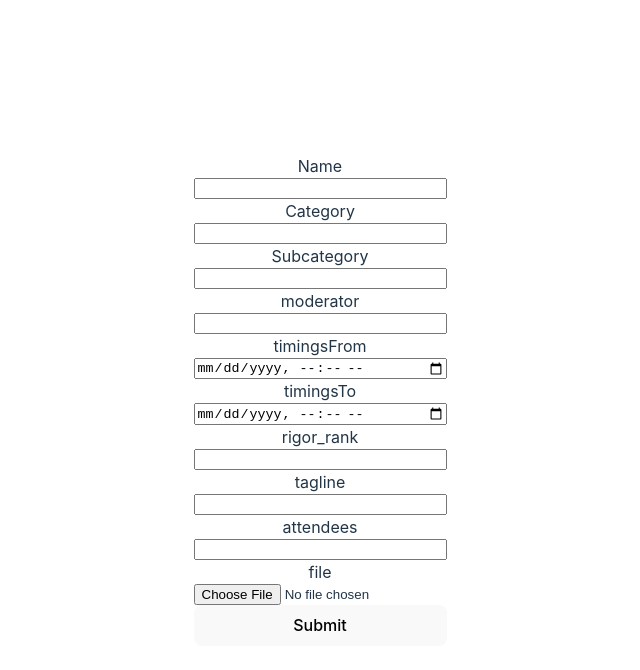
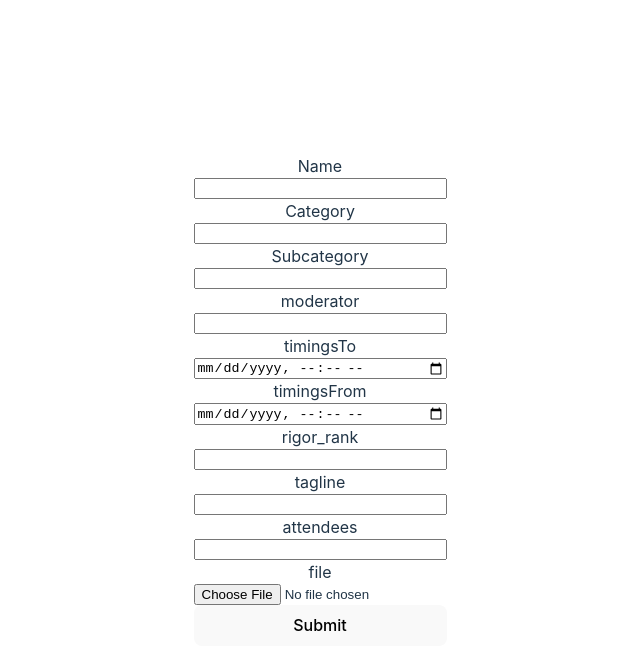
Before and after one commit to mkpgtr/EventForm_NudgeAPI, a React (Vite) app: page /editEvent/1 in a window 1280 px wide. Shown: the top 670 px of the page, without its empty margins (320-960 px from the left). Built offline with nearby package versions, Linux system fonts and the light colour scheme; no server answers.

Commit message:
made changes to edit form

```diff
--- a/src/pages/AllEvents.jsx
+++ b/src/pages/AllEvents.jsx
@@ -33,7 +33,7 @@ const redirectToUpdatePage = ()=>{
   return (
     <div>
         {events && events.map((event)=>{
-            return <div style={{display:'flex', justifyContent:'center'}}>
+            return <div key={event.id} style={{display:'flex', justifyContent:'center'}}>
                 <span>{event.name}</span>
                 <button onClick={()=>navigate(`/editEvent/${event.id}`)}>Edit</button>
                 <button onClick={()=>deleteEventFromBackend(event.id)}>Delete</button>
--- a/src/pages/EditEvent.jsx
+++ b/src/pages/EditEvent.jsx
@@ -12,7 +12,8 @@ const defaultFormObject = {
   timingsFrom:"",
   rigor_rank:"",
   tagline:"",
-  attendees:[]
+  attendees:[],
+  imageURL:''
 
 
 }
@@ -22,17 +23,9 @@ const [event,setEvent] = useState({})
   const params = useParams()
   const [file,setFile]= useState()
   const [name,setName] = useState()
-  const [rigor_rank,setRigorRank] = useState()
-  const [moderator,setModerator] = useState()
-  const [subCategory,setSubCategory] = useState()
-  const [category,setCategory] = useState()
-  const [timingsFrom,setTimingsFrom] = useState()
-  const [timingsTo,setTimingsTo] = useState()
-  const [tagline,setTagline] = useState()
-  const [attendeesNew,setAttendeesNew] = useState()
-  const [photo,setPhoto] = useState()
 
-  const [eventDetails,setEventDetails] = useState(event)
+
+  const [eventDetails,setEventDetails] = useState(defaultFormObject)
   const id = params.id
 
   const getSingleEvent = async(id)=>{
@@ -40,24 +33,13 @@ const [event,setEvent] = useState({})
     let {name,category,subcategory,timingsFrom,timingsTo,rigor_rank,attendees,imageURL,tagline,moderator} = response.data[0]
 
     console.log(response.data)
-    console.log(moment(timingsFrom).format('MMMM Do YYYY, h:mm:ss'))
     // same backend map logic but this time on frontend!
-    setEvent({...response?.data[0],attendees:attendees.map((attendee)=>{
+    setEventDetails({...response.data[0],attendees:attendees.map((attendee)=>{
       return attendee.attendee_id
-    }).toString()})
+    }).toString(), imageURL:response.data[0].imageURL})
 
-    setName(name)
-    setCategory(category)
-    setSubCategory(subcategory)
-    setTimingsFrom(timingsFrom)
-    setTimingsTo(timingsTo)
-    setRigorRank(rigor_rank)
-    setModerator(moderator)
-    setTagline(tagline)
-    setAttendeesNew(attendees.map((singleAttendee)=>{
-      return singleAttendee.attendee_id
-    }).toString())
-    setPhoto(imageURL)
+
+
   }
 
 
@@ -65,11 +47,18 @@ const handleFileChange = (e)=>{
     console.log(e.target.files[0])
     setFile(e.target.files[0])
 }
+
+const handleChange = (e)=>{
+  e.preventDefault()
+
+  setEventDetails({...eventDetails,[e.target.name]:e.target.value})
+}
+console.log(eventDetails)
 const handleSubmit = async(e)=>{
     console.log(e.preventDefault())
 
 
-   setAttendeesNew(convertStringToArray(attendeesNew.toString()))
+
 
    const formData = new FormData()
 
@@ -83,13 +72,14 @@ const handleSubmit = async(e)=>{
 
   const imageUrl = response.data.data
 
-   console.log(response,response.data.data, attendeesNew,'image response')
 
-   const response2 = await axios.put(`http://localhost:5000/api/v3/app/events/${id}`,{imageURL:imageUrl,name,rigor_rank,timingsFrom
-  ,timingsTo,moderator,category,subcategory:subCategory,tagline,attendees:convertStringToArray(attendeesNew.toString())
-  })
-   console.log(response2)
-   setFile('')
+
+   console.log(response,response.data.data,'image response')
+
+   const response2 = await axios.put(`http://localhost:5000/api/v3/app/events/${id}`,{...eventDetails,imageURL:response.data.data || eventDetails.imageURL})
+
+
+
    } catch (error) {
     console.log(error)
    }
@@ -101,19 +91,15 @@ const handleSubmit = async(e)=>{
   return (
     <form onSubmit={handleSubmit} style={{display:'flex', flexDirection:'column'}}>
 
-    Name<input type="text" name='name' onChange={(e)=>setName(e.target.value)} value={name}/>
-   Category <input type="text" name='category'  onChange={(e)=>setCategory(e.target.value)} value={event?.category}/>
-
-
-
-   Subcategory <input type="text" name='subcategory'  onChange={(e)=>setSubCategory(e.target.value)} value={subCategory}/>
-    moderator<input type="text" name='moderator'  onChange={(e)=>setModerator(e.target.value)} value={moderator}/>
-   timingsFrom <input type="datetime-local" name='timingsFrom'  onChange={(e)=>setTimingsFrom(e.target.value)} value={timingsFrom}/>
-    timingsTo<input type="datetime-local" name='timingsTo'  onChange={(e)=>setTimingsTo(e.target.value)} value={timingsTo}/>
-    rigor_rank<input type="number" name='rigor_rank'  onChange={(e)=>setRigorRank(e.target.value)} value={rigor_rank}/>
-    tagline<input type="text" name='tagline'  onChange={(e)=>setTagline(e.target.tagline)} value={tagline}/>
-   attendees <input type="text" name='attendees'  onChange={(e)=>setAttendeesNew(e.target.value)} value={attendeesNew} />
-
+    Name<input type="text" name='name' onChange={handleChange} value={eventDetails.name}/>
+   Category <input type="number" name='category'  onChange={handleChange} value={eventDetails.category}/>
+   Subcategory <input type="number" name='subcategory'  onChange={handleChange} value={eventDetails.subcategory}/>
+    moderator<input type="number" name='moderator'  onChange={handleChange} value={eventDetails.moderator}/>
+    timingsTo<input type="datetime-local" name='timingsTo'  onChange={handleChange}/>
+   timingsFrom <input type="datetime-local" name='timingsFrom'  onChange={handleChange}/>
+    rigor_rank<input type="number" name='rigor_rank'  onChange={handleChange} value={eventDetails.rigor_rank}/>
+    tagline<input type="text" name='tagline'  onChange={handleChange} value={eventDetails.tagline}/>
+   attendees <input type="text" name='attendees'  onChange={handleChange} value={eventDetails.attendees}/>
     file<input type="file" name='image'  onChange={handleFileChange}/>
     <button type='submit'>Submit</button>
 </form>
```
